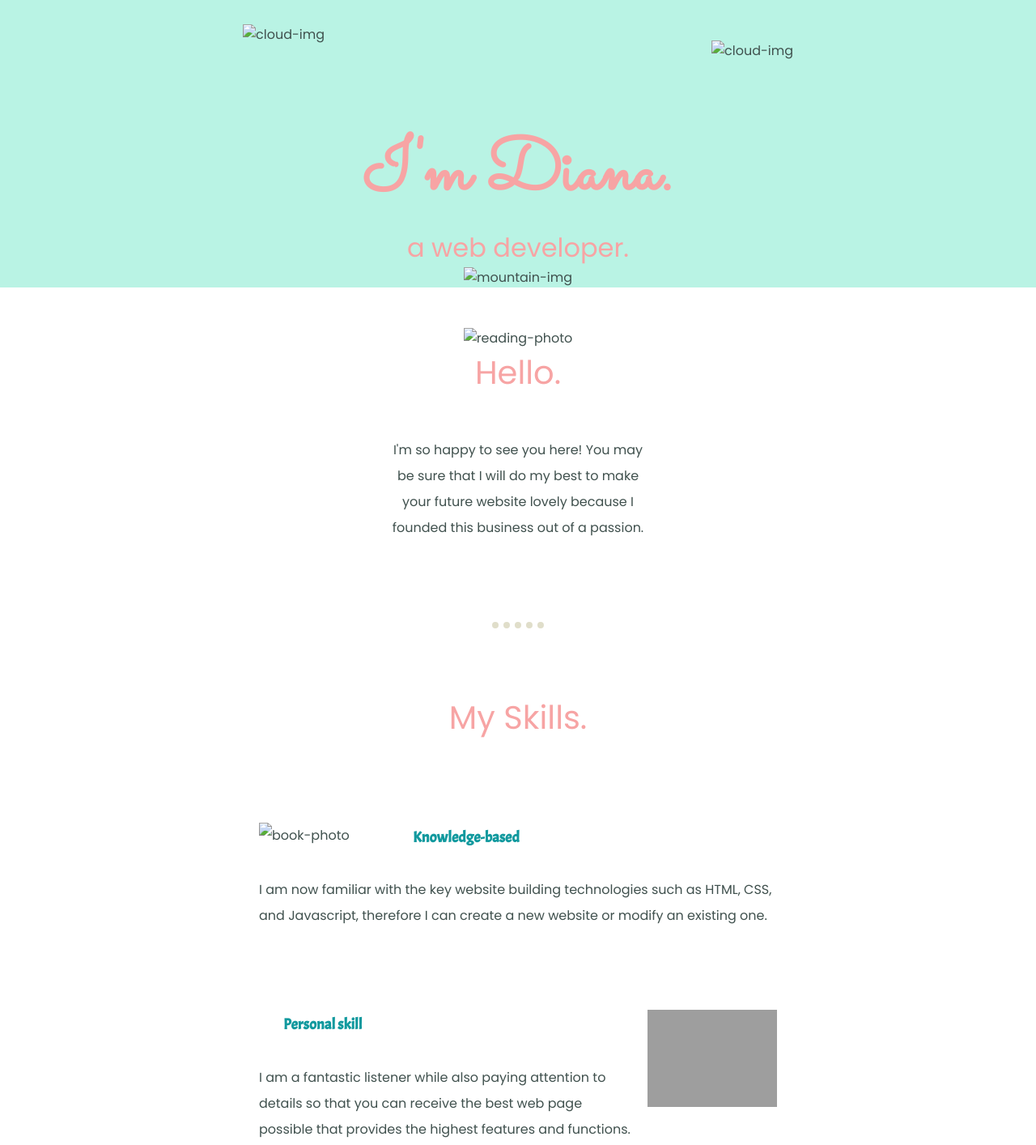
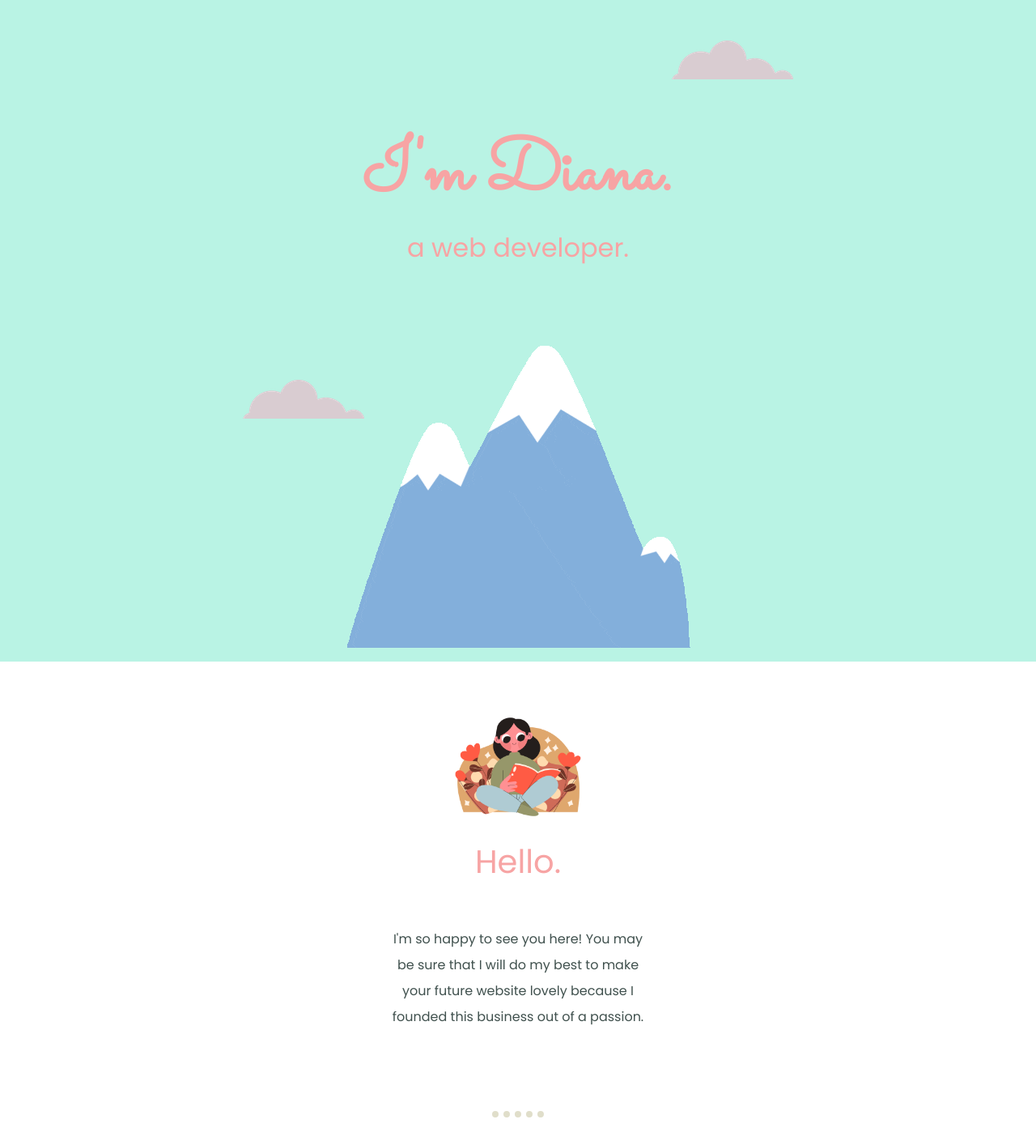
Before and after one commit to feliza12/Mysite, a plain HTML site: page index.html in a window 1280 px wide. Shown: the top 1414 px of the page at 81% size. Drawn offline with Linux system fonts and the light colour scheme; files that its build step writes are made by us from their sources; grey boxes are pictures that could not be loaded.

Commit message:
Update index.html

```diff
--- a/index.html
+++ b/index.html
@@ -5,21 +5,21 @@
     <link rel="preconnect" href="https://fonts.gstatic.com" crossorigin>
     <link href="https://fonts.googleapis.com/css2?family=Acme&family=Libre+Franklin&family=Poppins&family=Sacramento&display=swap" rel="stylesheet">
     <link rel="icon" href="favicon.ico" >
-    <link href="css/styles.css" rel="stylesheet" >
+    <link href="styles.css" rel="stylesheet" >
     <title>Webbs</title>
     <meta charset="UTF-8"
 </head>
 <body>
     <div class="top-container">
-        <img class="top-cloud" src="images/cloud.png" alt="cloud-img">
+        <img class="top-cloud" src="cloud.png" alt="cloud-img">
         <h1>I'm Diana.</h1>
         <h2 class="first-h2" >a web developer.</h2>
-        <img class="bottom-cloud" src="images/cloud.png" alt="cloud-img">
-        <img src="images/mountain1.gif" alt="mountain-img">
+        <img class="bottom-cloud" src="cloud.png" alt="cloud-img">
+        <img src="mountain1.gif" alt="mountain-img">
     </div>
     <div class="middle-container">
         <div class="profile">
-          <img class="reading-book" src="images/reading-book.png" alt="reading-photo">
+          <img class="reading-book" src="reading-book.png" alt="reading-photo">
           <h2 class="second-h2">Hello.</h2>
           <p>I'm so happy to see you here! You may be sure that I will do my best to make your future website lovely because I founded this business out of a passion. </p>
         </div>
@@ -27,7 +27,7 @@
         <div class="skills">
           <h2>My Skills.</h2>
           <div class="skill-row">
-            <img class="book" src="images/book.png" alt="book-photo">
+            <img class="book" src="book.png" alt="book-photo">
             <h3>Knowledge-based</h3>
             <p class="">I am now familiar with the key website building technologies such as HTML, CSS, and Javascript, therefore I can create a new website or modify an existing one.</p>
           </div>
```
